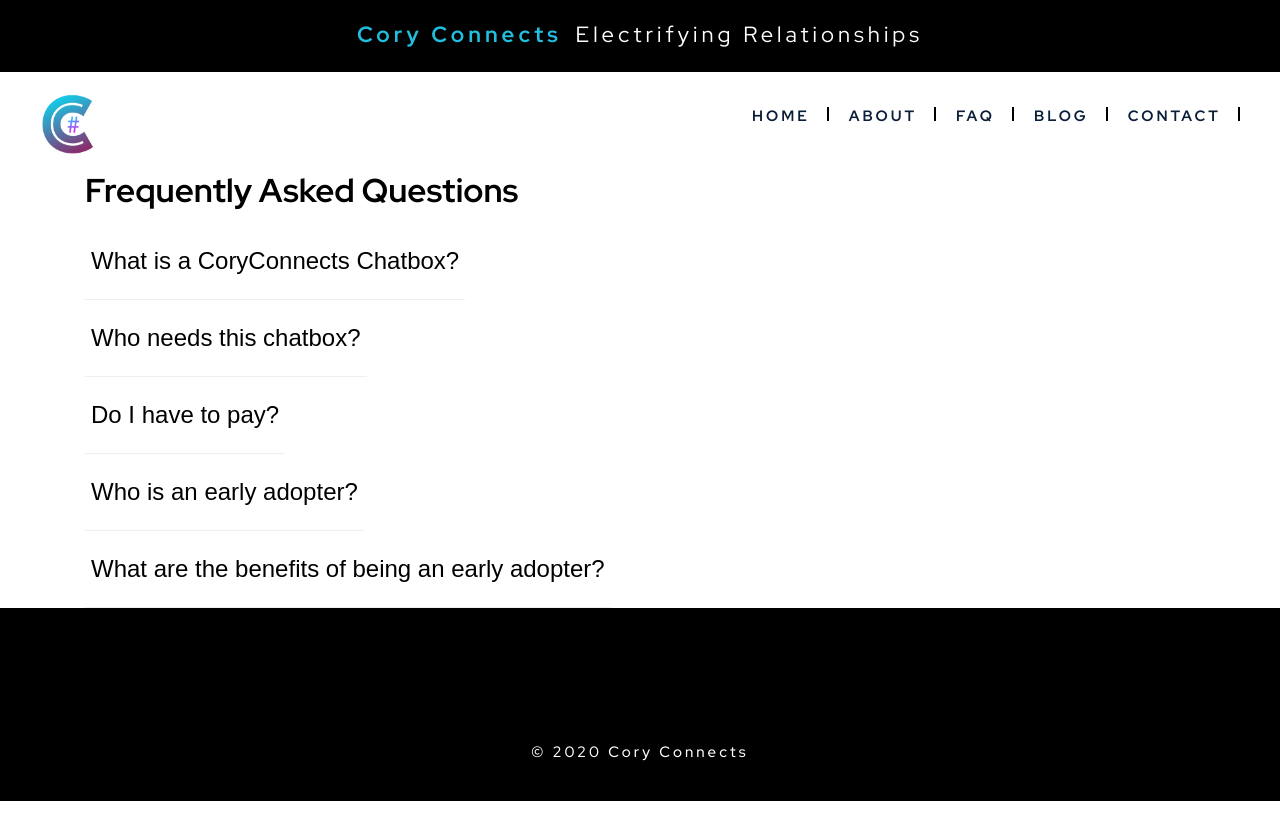
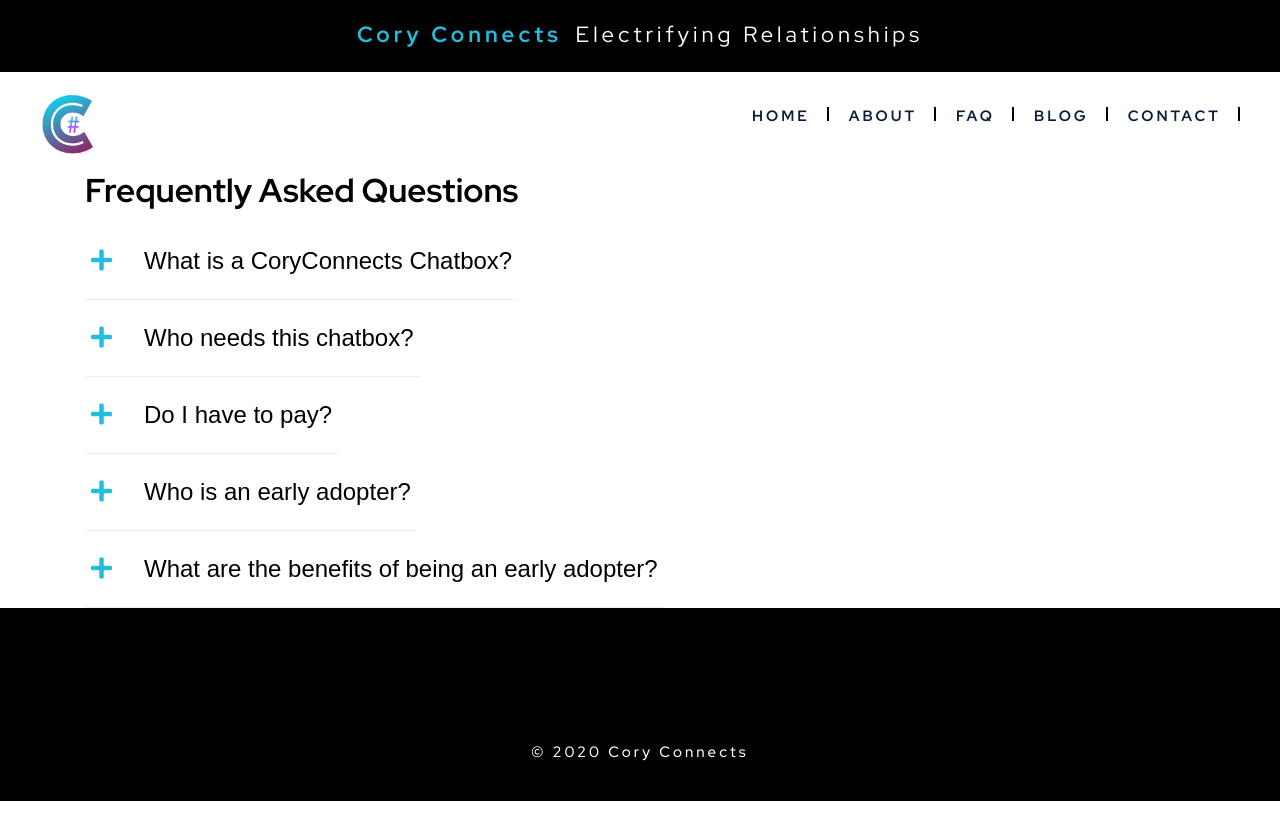
Before and after one commit to andreanthony/andreanthony.github.io, a Jekyll site: the page faq.html, which Jekyll copies as it is, in a window 1280 px wide. Shown: the top 840 px of the page. Built offline with Jekyll 4.4.1, drawn with Linux system fonts in a browser that asks for light colours; nearby versions of some CDN libraries; some web fonts are replaced.

Commit message:
Update faq.html

```diff
--- a/faq.html
+++ b/faq.html
@@ -61,23 +61,23 @@
 
 <h1>Frequently Asked Questions</h1>
 
-<div><button class="FaqItem" onclick="myFunction()"><span id="fa-plus"></span>What is a CoryConnects Chatbox?</button>
+<div><button class="FaqItem"><span class="fa-plus"></span>What is a CoryConnects Chatbox?</button>
 <div class="content" style="display: none;">
   <p>CoryConnects Chatbox helps you become 100x more successful in achieving your on LinkedIn by answering all your questions related to LinkedIn Profile, Content Posting and auto-suggests the best way to boost your profile to connect you with the right network of people</p>
 </div></div>
-<div><button class="FaqItem" onclick="myFunction()"><span id="fa-plus"></span>Who needs this chatbox?</button>
+<div><button class="FaqItem"><span class="fa-plus"></span>Who needs this chatbox?</button>
 <div class="content" style="display: none;">
   <p>New grads/Jobseekers looking to connect with HR with an all-star profile, an entrepreneur looking for start-up mentors for incubation, bootstrapping and growth, and freelancers who want to be more visible and get more gigs.</p>
 </div></div>
-<div><button class="FaqItem" onclick="myFunction()"><span id="fa-plus"></span>Do I have to pay?</button>
+<div><button class="FaqItem"><span class="fa-plus"></span>Do I have to pay?</button>
 <div class="content" style="display: none;">
   <p>Absolutely Not! It’s free so don’t forget to suggest it to everyone in need.</p>
 </div></div>
-<div><button class="FaqItem" onclick="myFunction()"><span id="fa-plus"></span>Who is an early adopter?</button>
+<div><button class="FaqItem"><span class="fa-plus"></span>Who is an early adopter?</button>
 <div class="content" style="display: none;">
   <p>The Chatbox is available in the best version for a few people only. You become an early adopter after signing up on this website and become one of the first few people across the globe to use this world class technology and use it for your social media growth and success</p>
 </div></div>
-<div><button class="FaqItem" onclick="myFunction()"><span id="fa-plus"></span>What are the benefits of being an early adopter?</button>
+<div><button class="FaqItem"><span class="fa-plus"></span>What are the benefits of being an early adopter?</button>
 <div class="content" style="display: none;">
   <p>Apart from getting access to this world class technology to use for your success, you get FREE access to frequent giveaways for social media growth hacking, e-books, webinars and mentoring calls with none other than Cory Warfield, himself. Keep an eye out for our newsletter for more information.</p>
 </div></div>
```
Also changed, not shown: other parts of faq.html (+0 -18 lines).
